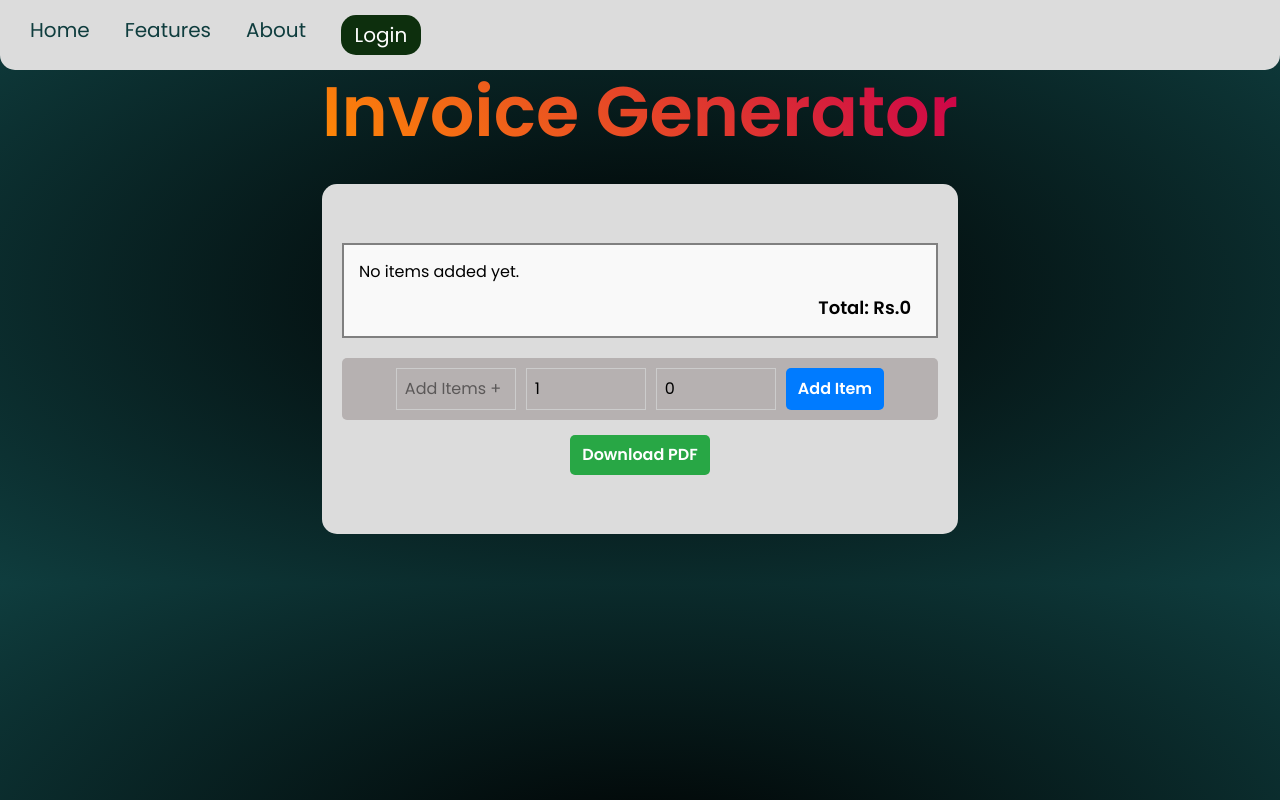
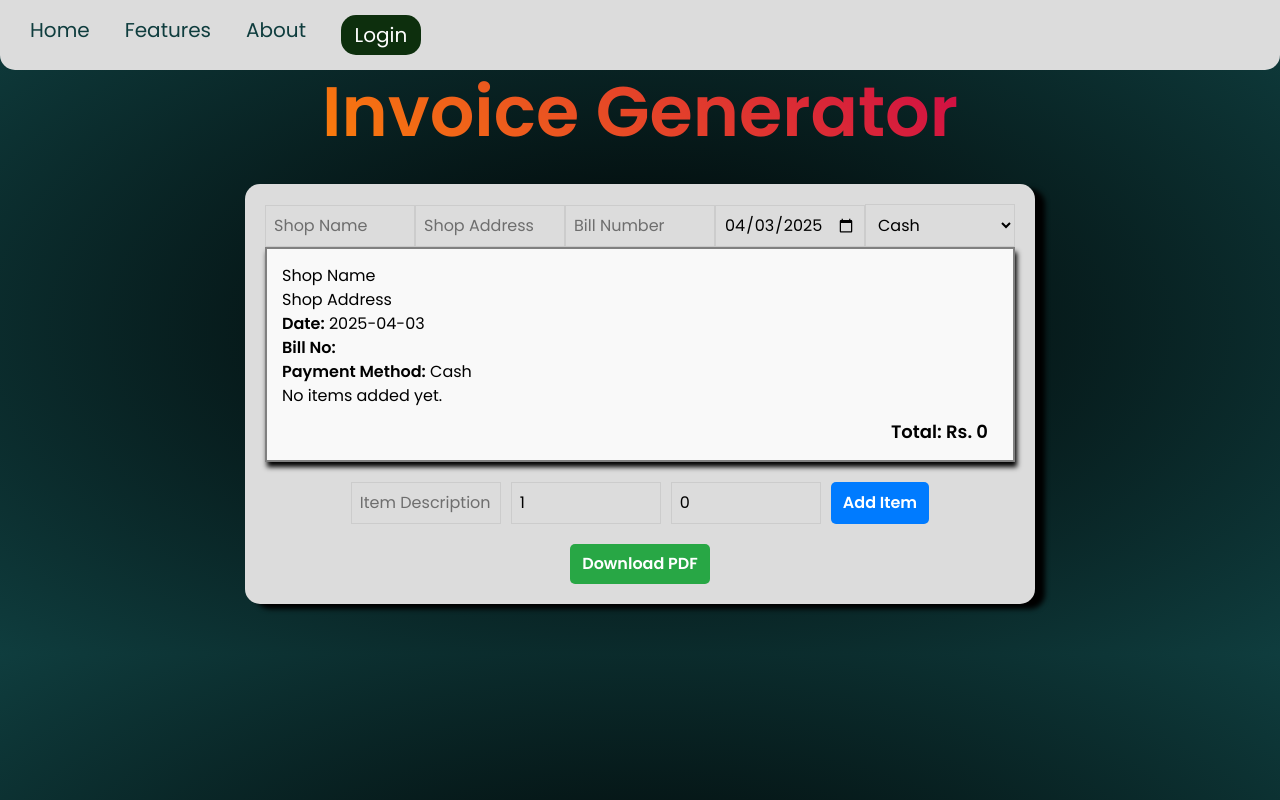
Before and after one commit to ayushsri-17/Taxy, a Next.js app: page /invoice-generator in a window 1280 px wide. Built offline with nearby package versions, Linux system fonts and the light colour scheme.

Commit message:
last changes

```diff
--- a/pages/index.js
+++ b/pages/index.js
@@ -13,26 +13,32 @@ export default function Home() {
     { title: "News Box", img: "news.png", link: "/news-box" },
   ];
 
-
   return (
     <>
       <div className="container">
-    <Navbar/>
+        <Navbar />
         <section className="section-1">
           <h1 className="title">Welcome to TAXY</h1>
-       <h1 style={{fontSize:"35px",fontWeight:"600"}}>Let's make your taxes easy and simple</h1>
-
+          <h1 style={{ fontSize: "35px", fontWeight: "600" }}>
+            Let's make your taxes easy and simple
+          </h1>
         </section>
 
         <section className="section-2">
-      <h1 style={{fontSize:"60px",fontWeight:"600"}}>Features</h1>
+          <h1 style={{ fontSize: "60px", fontWeight: "600" }}>Features</h1>
 
           <div className="features-container">
-        {features.map((feature, index)=>(
+            {features.map((feature, index) => (
               <Link href={feature.link} key={index}>
                 <div id="features">
                   {feature.title}
-        <img src={feature.img}></img>
+                 <Image
+                    src={`/${feature.img}`}
+                    alt={feature.title}
+                    width={220}
+                    height={200}
+                    className="feature-image"
+                    />
                 </div>
               </Link>
             ))}
@@ -40,5 +46,5 @@ export default function Home() {
         </section>
       </div>
     </>
-  )
+  );
 }
--- a/pages/invoice-generator.js
+++ b/pages/invoice-generator.js
@@ -7,7 +7,16 @@ const InvoiceGenerator = () => {
   const [items, setItems] = useState([]);
   const [newItem, setNewItem] = useState({ description: "", quantity: 1, price: 0 });
 
+  const [shopDetails, setShopDetails] = useState({
+    name: '',
+    address: '',
+    billNumber: '',
+    paymentMethod: 'Cash',
+    date: new Date().toISOString().split('T')[0],
+  });
+
   const addItem = () => {
+    if (!newItem.description || newItem.quantity <= 0 || newItem.price < 0) return;
     setItems([...items, { ...newItem, id: Date.now() }]);
     setNewItem({ description: "", quantity: 1, price: 0 });
   };
@@ -22,11 +31,19 @@ const InvoiceGenerator = () => {
 
   const generatePDF = () => {
     const invoice = document.getElementById("invoice");
+
+    // Hide delete buttons temporarily
+    const deleteButtons = invoice.querySelectorAll(".noPrint");
+    deleteButtons.forEach(btn => btn.style.display = "none");
+
     html2canvas(invoice).then((canvas) => {
       const imgData = canvas.toDataURL("image/png");
       const pdf = new jsPDF();
       pdf.addImage(imgData, "PNG", 10, 10, 190, 0);
       pdf.save("invoice.pdf");
+
+      // Restore delete buttons
+      deleteButtons.forEach(btn => btn.style.display = "inline-block");
     });
   };
 
@@ -35,7 +52,57 @@ const InvoiceGenerator = () => {
       <h2 className={styles.title}>Invoice Generator</h2>
       <div className={styles.container}>
 
+        {/* Header Inputs */}
+        <div className={styles.headerInputs}>
+          <input
+            type="text"
+            placeholder="Shop Name"
+            value={shopDetails.name}
+            onChange={(e) => setShopDetails({ ...shopDetails, name: e.target.value })}
+            className={styles.input}
+          />
+          <input
+            type="text"
+            placeholder="Shop Address"
+            value={shopDetails.address}
+            onChange={(e) => setShopDetails({ ...shopDetails, address: e.target.value })}
+            className={styles.input}
+          />
+          <input
+            type="text"
+            placeholder="Bill Number"
+            value={shopDetails.billNumber}
+            onChange={(e) => setShopDetails({ ...shopDetails, billNumber: e.target.value })}
+            className={styles.input}
+          />
+          <input
+            type="date"
+            value={shopDetails.date}
+            onChange={(e) => setShopDetails({ ...shopDetails, date: e.target.value })}
+            className={styles.input}
+          />
+          <select
+            value={shopDetails.paymentMethod}
+            onChange={(e) => setShopDetails({ ...shopDetails, paymentMethod: e.target.value })}
+            className={styles.input}
+          >
+            <option value="Cash">Cash</option>
+            <option value="Card">Card</option>
+            <option value="UPI">UPI</option>
+            <option value="Online">Online</option>
+          </select>
+        </div>
+
+        {/* Invoice Preview */}
         <div className={styles.invoice} id="invoice">
+          <div className={styles.invoiceHeader}>
+            <h2>{shopDetails.name || "Shop Name"}</h2>
+            <p>{shopDetails.address || "Shop Address"}</p>
+            <p><strong>Date:</strong> {shopDetails.date}</p>
+            <p><strong>Bill No:</strong> {shopDetails.billNumber}</p>
+            <p><strong>Payment Method:</strong> {shopDetails.paymentMethod}</p>
+          </div>
+
           {items.length > 0 ? (
             <table className={styles.table}>
               <thead>
@@ -44,7 +111,7 @@ const InvoiceGenerator = () => {
                   <th>Quantity</th>
                   <th>Price</th>
                   <th>Total</th>
-                <th>Action</th>
+                  <th className="noPrint">Action</th>
                 </tr>
               </thead>
               <tbody>
@@ -54,8 +121,13 @@ const InvoiceGenerator = () => {
                     <td>{item.quantity}</td>
                     <td>Rs. {item.price}</td>
                     <td>Rs. {item.quantity * item.price}</td>
-                  <td>
-                    <button onClick={() => removeItem(item.id)} className={styles.removeBtn}>X</button>
+                    <td className="noPrint">
+                      <button
+                        onClick={() => removeItem(item.id)}
+                        className={`${styles.removeBtn} noPrint`}
+                      >
+                        X
+                      </button>
                     </td>
                   </tr>
                 ))}
@@ -64,12 +136,14 @@ const InvoiceGenerator = () => {
           ) : (
             <p className={styles.noItems}>No items added yet.</p>
           )}
-        <h3 className={styles.total}>Total: Rs.{getTotal()}</h3>
+          <h3 className={styles.total}>Total: Rs. {getTotal()}</h3>
         </div>
+
+        {/* Item Input Fields */}
         <div className={styles.inputGroup}>
           <input
             type="text"
-          placeholder="Add Items +"
+            placeholder="Item Description"
             value={newItem.description}
             onChange={(e) => setNewItem({ ...newItem, description: e.target.value })}
             className={styles.input}
@@ -78,18 +152,20 @@ const InvoiceGenerator = () => {
             type="number"
             placeholder="Quantity"
             value={newItem.quantity}
-          onChange={(e) => setNewItem({ ...newItem, quantity: parseInt(e.target.value) })}
+            onChange={(e) => setNewItem({ ...newItem, quantity: parseInt(e.target.value) || 1 })}
             className={styles.input}
           />
           <input
             type="number"
             placeholder="Price"
             value={newItem.price}
-          onChange={(e) => setNewItem({ ...newItem, price: parseFloat(e.target.value) })}
+            onChange={(e) => setNewItem({ ...newItem, price: parseFloat(e.target.value) || 0 })}
             className={styles.input}
           />
           <button onClick={addItem} className={styles.addBtn}>Add Item</button>
         </div>
+
+        {/* Download PDF Button */}
         <button onClick={generatePDF} className={styles.downloadBtn}>Download PDF</button>
       </div>
     </>
--- a/styles/component-holder.module.css
+++ b/styles/component-holder.module.css
@@ -71,6 +71,7 @@
   transform: translateY(50px);
   animation: fadeInUp 0.8s ease-out forwards;
   animation-delay: 0.6s;
+  box-shadow: 10px 5px 5px rgb(0, 0, 0);
 }
 
 .fileInput {
@@ -106,6 +107,7 @@
   padding: 8px;
   margin: 15px;
   border-radius: 10px;
+  box-shadow: 10px 5px 5px rgb(0, 0, 0);
 }
 
 .deleteButton {
--- a/styles/globals.css
+++ b/styles/globals.css
@@ -160,8 +160,8 @@ body {
   color: black;
 }
 
-#features img {
-  height: 220px;
+#features-image {
+  height: 250px !important;
   padding: 10px 50px;
   object-fit: contain;
 }
--- a/styles/invoice-gen.module.css
+++ b/styles/invoice-gen.module.css
@@ -15,7 +15,8 @@
     animation: fadeInUp 0.8s ease-out forwards;
     animation-delay: 0.6s;
     box-sizing: border-box; /* Include padding in width calculations */
-    width: calc(100% - 40px); /* Account for margins */
+    width: calc(100% - 40px);
+    box-shadow: 10px 5px 5px rgb(0, 0, 0); /* Account for margins */
 }
 
 /* Fade-in Animation */
@@ -56,6 +57,7 @@
     text-align: left;
     overflow-y: auto;
     box-sizing: border-box;
+    box-shadow: 2px 5px 5px rgb(0, 0, 0);
 }
 
 /* Invoice Table */
@@ -90,15 +92,10 @@
 
 /* Input Section */
 .inputGroup {
-    border-radius: 5px;
-    background-color: rgb(182, 177, 177);
-    display: flex;
-    gap: 10px;
-    margin-bottom: 15px;
-    flex-wrap: wrap; /* Allow wrapping on small screens */
-    justify-content: center; /* Center items when they wrap */
-    padding: 10px; /* Added padding */
-    width: 100%; /* Full width */
+  display: flex;
+  gap: 10px;
+  margin-bottom: 20px;
+  flex-wrap: wrap;
 }
 
 .input {
@@ -106,7 +103,7 @@
     padding: 8px;
     border: 1px solid #ccc;
     width: 120px;
-    box-sizing: border-box;
+    min-width: 150px;
     font-size: 16px; /* Consistent font size */
 }
 
@@ -248,3 +245,9 @@
         max-width: 120px;
     }
 }
+
+@media print {
+  .noPrint {
+    display: none !important;
+  }
+}
```
Also changed, not shown: pages/api/auth/signup.js (line endings or trailing spaces). Lines whose indentation alone changed are shown as unchanged.
